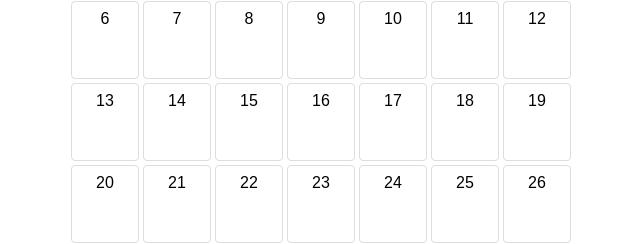
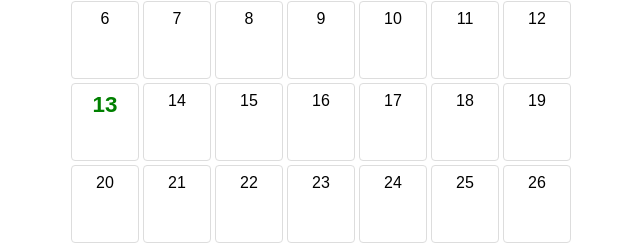
Before and after one commit to SaraTahir28/Days-Calender, a website with bundled scripts: page index.html in a window 1280 px wide. Shown: the part 205-449 px from the top of the page, 319-959 px from the left. Built offline with nearby package versions, Linux system fonts and the light colour scheme.

Commit message:
Hilight current date and add some css

```diff
--- a/style.css
+++ b/style.css
@@ -52,3 +52,9 @@ select, button {
   border-radius: 4px;
   font-size: 0.8em;
 }
+
+.today {
+  color: rgb(0, 128, 0);
+  font-weight: bold;
+  font-size: 1.4em;
+}
--- a/web.mjs
+++ b/web.mjs
@@ -84,6 +84,9 @@ document.addEventListener("DOMContentLoaded", () => {
         } else {
           cell.textContent = dayCounter;
           cell.setAttribute('data-day', dayCounter);
+          const today = dayjs();
+          if (year === today.year() && month === today.month() && dayCounter === today.date()) {
+             cell.classList.add('today');  }
           dayCounter++;
         }
 
```
